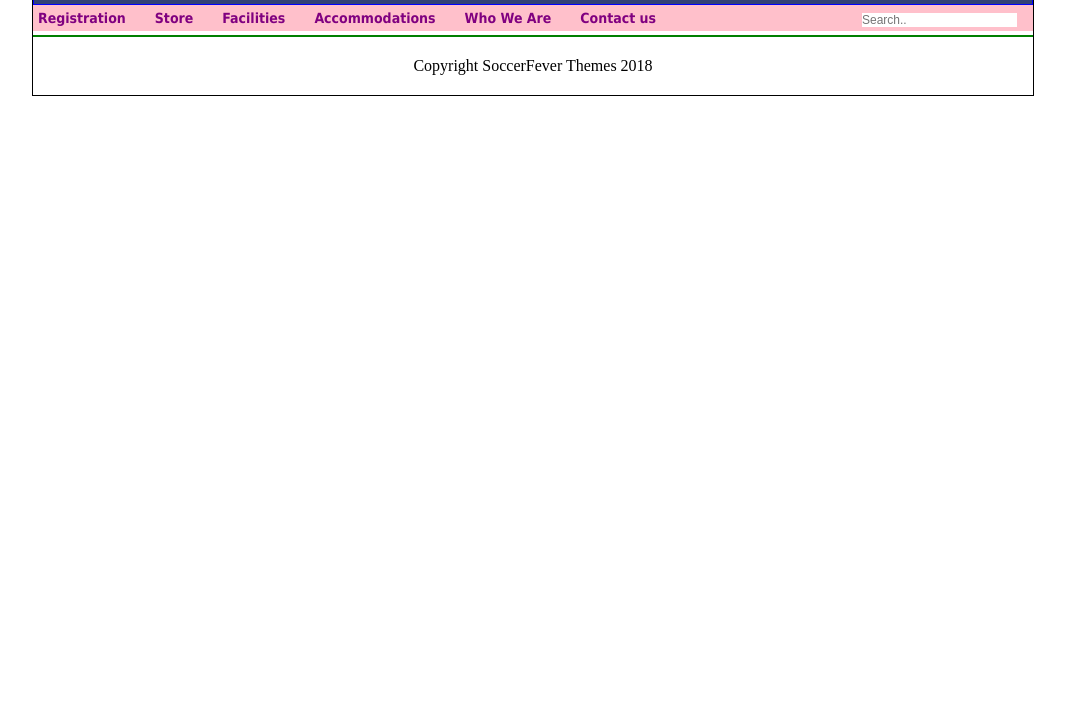
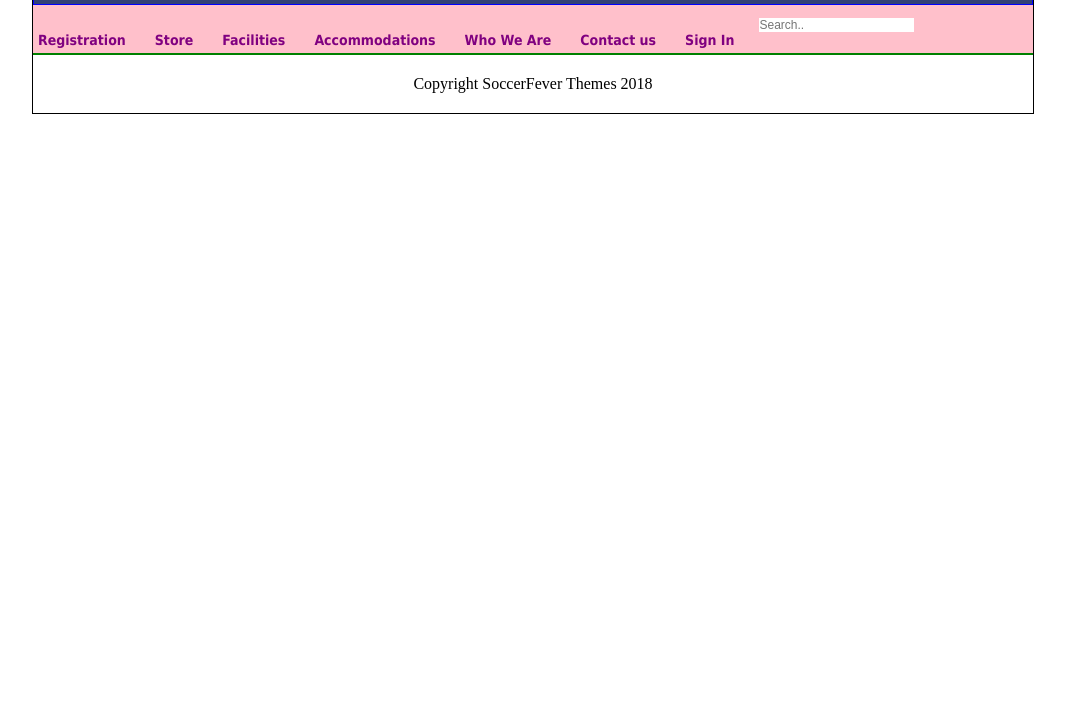
Before and after one commit to bsypher/soccerdemo, a plain HTML site: page index.html in a window 1280 px wide. Shown: the part 82-800 px from the top of the page, without its empty margins (107-1172 px from the left). Drawn offline with Linux system fonts and the light colour scheme.

Commit message:
updated index.html

```diff
--- a/index.html
+++ b/index.html
@@ -21,6 +21,7 @@
 	<li> Accommodations</li>
 	<li> Who We Are </li>
 	<li> Contact us </li>
+	<li> Sign In    <li>
 	<input type = "text" placeholder="Search..">
 </nav>
 
```
